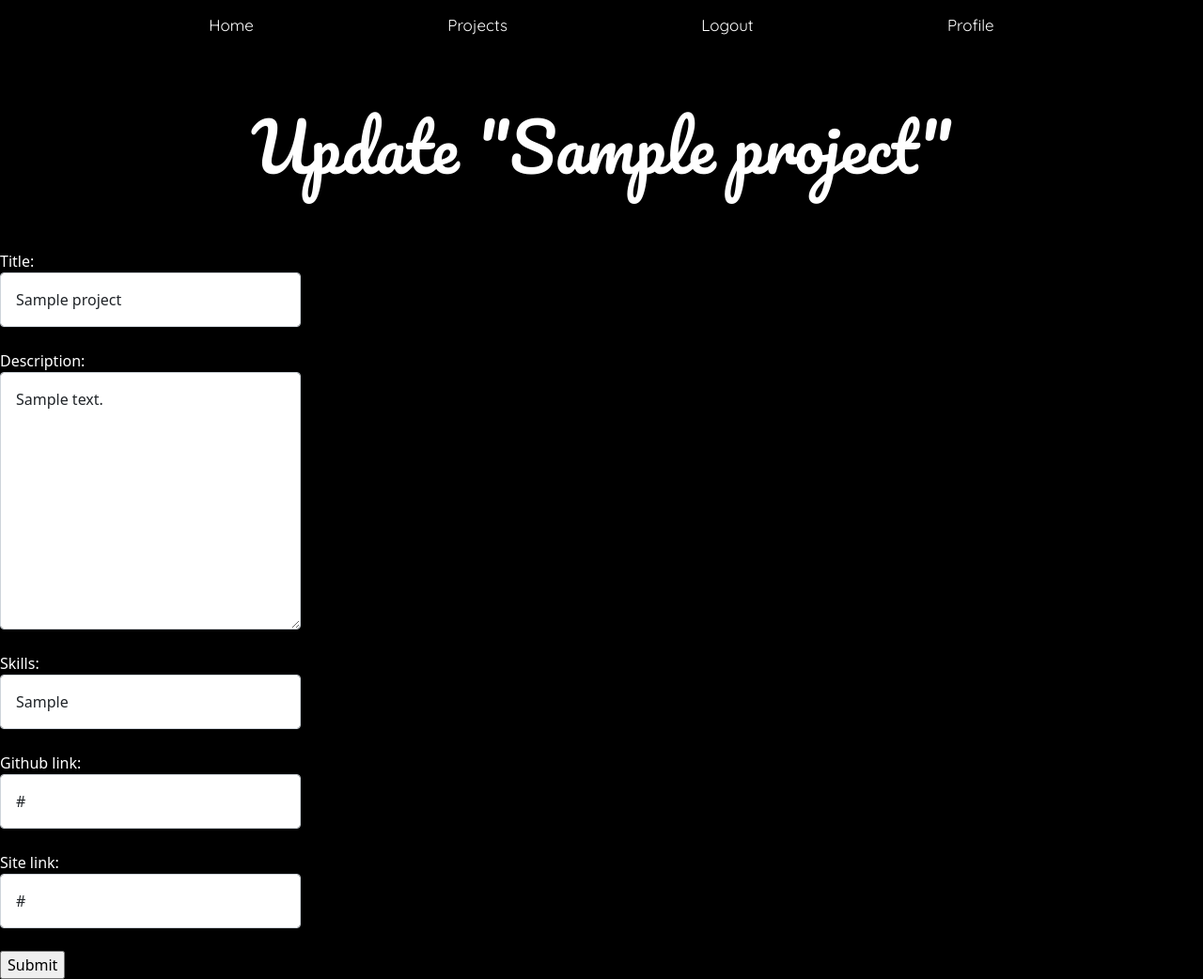
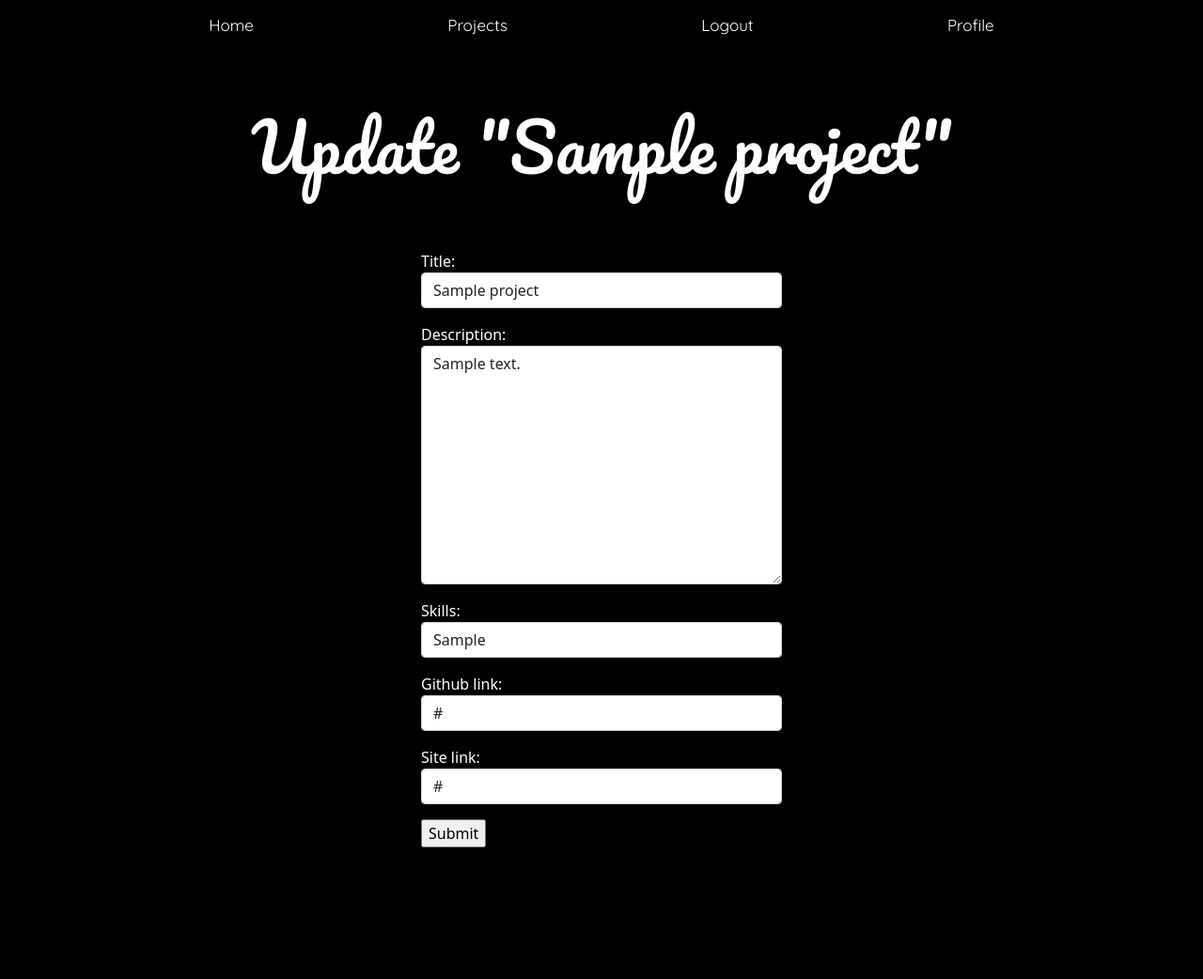
Before and after one commit to Nlopez4/dev_collect, a Django app: page /project/1/update in a window 1280 px wide. Shown: the whole page at 94% size. After the commit the page ends 902 px from the top, so only its background shows below. Run offline with Django 3.2, Linux system fonts and the light colour scheme; a user stored in the database is signed in; tables that the repository leaves empty hold one stand-in row (values such as "Sample post"); some libraries are stand-ins or nearby versions.

Commit message:
forms update finally styled correctly

```diff
--- a/main_app/forms.py
+++ b/main_app/forms.py
@@ -10,11 +10,11 @@ class ProjectForm(forms.ModelForm):
         fields = ['title', 'description', 'skills', 'github_link', 'site_link']
 
         widgets = {
-            'title': forms.TextInput(attrs={'class': 'form-control mb-4 w-25 p-3 justify-content-center'}),
-            'description': forms.Textarea(attrs={'class': 'form-control mb-4 w-25 p-3'}),
-            'skills': forms.TextInput(attrs={'class': 'form-control mb-4 w-25 p-3'}),
-            'github_link': forms.TextInput(attrs={'class': 'form-control mb-4 w-25 p-3'}),
-            'site_link': forms.TextInput(attrs={'class': 'form-control mb-4 w-25 p-3'}),
+            'title': forms.TextInput(attrs={'class': 'form-control'}),
+            'description': forms.Textarea(attrs={'class': 'form-control'}),
+            'skills': forms.TextInput(attrs={'class': 'form-control'}),
+            'github_link': forms.TextInput(attrs={'class': 'form-control'}),
+            'site_link': forms.TextInput(attrs={'class': 'form-control'}),
         }
 
 
--- a/main_app/static/styles/main.css
+++ b/main_app/static/styles/main.css
@@ -9,13 +9,14 @@
 
 
 a {
-  text-decoration: none;
+  text-decoration: none !important;
   color: black;
 }
 
 
 html {
   height: 100%;
+  width: 100%;
 }
 
 body {
@@ -351,11 +352,10 @@ a {
 /* ======================================== */
 /* PROJECT UPDATE PAGE */
 
-.project-update-container {
-  text-align: center !important;
-  justify-content: center !important;
 
-}
+/* .update {
+  margin-top: 500px;
+} */
 
 .update-h1 {
   font-family: pacifico, cursive;
@@ -363,3 +363,9 @@ a {
   text-align: center;
   padding: 60px;
 }
+
+.form-group {
+  width: 30%;
+  justify-content: center;
+  margin-left: 35%;
+}
--- a/main_app/templates/base.html
+++ b/main_app/templates/base.html
@@ -1,6 +1,6 @@
 <!DOCTYPE html>
 {% load static %}
-{% load bootstrap5 %}
+{% comment %} {% load bootstrap5 %} {% endcomment %}
 
 <html lang="en">
   <head>
--- a/main_app/templates/project_update.html
+++ b/main_app/templates/project_update.html
@@ -1,12 +1,24 @@
-{% extends 'base.html' %} {% load bootstrap5 %} {% block content %} {% if user.is_authenticated %}
-{% if user.profile == project.profile %}
+{% extends 'base.html' %} {% block content %} {% if user.is_authenticated %}
+{%if user.profile == project.profile %}
 <h1 class="update-h1">Update "{{project.title}}"</h1>
 
-<div class="form-group" class="project-update-container">
-  <form class="form-group" action="" method="post">
-    {% csrf_token %} {{form.as_p}} <input type="submit" value="Submit" />
+
+  <div class="form-group" class="form-group">
+  <form class="form-update" action="" method="post">
+      {% csrf_token %}
+      {{ form.as_p }}
+      <input type="submit" value="Submit" />
   </form>
-</div>
+  </div>
+
 
 {% else %} Sorry, only users can edit! {% endif %} {% else %} Sorry, only users
 can edit! {% endif %} {% endblock %}
+
+ {% comment %}
+    <div class="form-title">{{ form.title }}</div>
+    <div class="form-title">{{ form.description }}</div>
+    <div class="form-title">{{ form.skills }}</div>
+    <div class="form-title">{{ form.github_link }}</div>
+    <div class="form-title">{{ form.site_link }}</div>
+    {% endcomment %}
```
